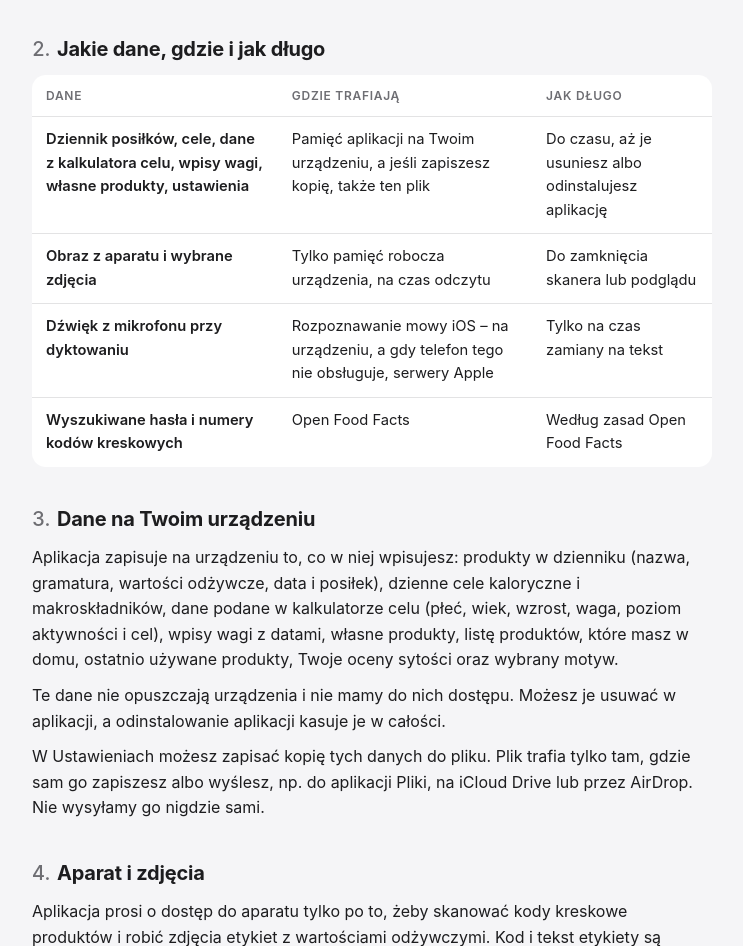
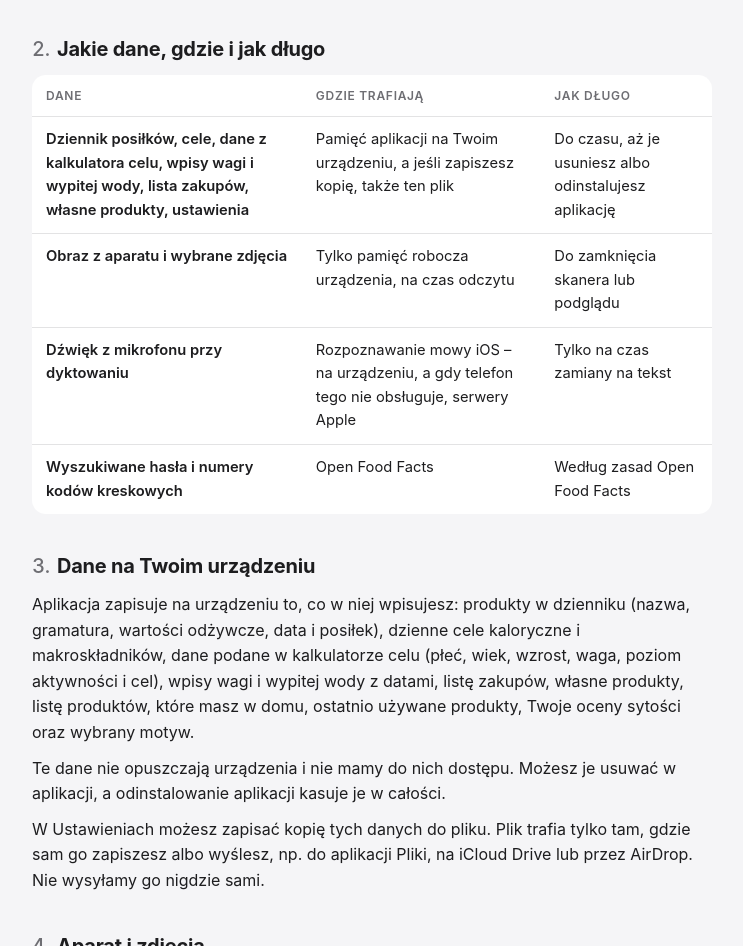
Before and after one commit to Galaa-dev/kalori, a plain HTML site: page polityka-prywatnosci.html in a window 1280 px wide. Shown: the part 739-1685 px from the top of the page, without its empty margins (268-1011 px from the left). Drawn offline with Linux system fonts and the light colour scheme.

Commit message:
Polityka prywatności: wpisy wody i lista zakupów
Claude-Session: https://claude.ai/code/session_01BBit86G8L8eTRrXQiMhbeW

Co-authored-by: Claude <noreply@anthropic.com>

```diff
--- a/polityka-prywatnosci.html
+++ b/polityka-prywatnosci.html
@@ -97,7 +97,7 @@
       <table>
         <thead><tr><th scope="col">Dane</th><th scope="col">Gdzie trafiają</th><th scope="col">Jak długo</th></tr></thead>
         <tbody>
-          <tr><td>Dziennik posiłków, cele, dane z kalkulatora celu, wpisy wagi, własne produkty, ustawienia</td><td>Pamięć aplikacji na Twoim urządzeniu, a jeśli zapiszesz kopię, także ten plik</td><td>Do czasu, aż je usuniesz albo odinstalujesz aplikację</td></tr>
+          <tr><td>Dziennik posiłków, cele, dane z kalkulatora celu, wpisy wagi i wypitej wody, lista zakupów, własne produkty, ustawienia</td><td>Pamięć aplikacji na Twoim urządzeniu, a jeśli zapiszesz kopię, także ten plik</td><td>Do czasu, aż je usuniesz albo odinstalujesz aplikację</td></tr>
           <tr><td>Obraz z aparatu i wybrane zdjęcia</td><td>Tylko pamięć robocza urządzenia, na czas odczytu</td><td>Do zamknięcia skanera lub podglądu</td></tr>
           <tr><td>Dźwięk z mikrofonu przy dyktowaniu</td><td>Rozpoznawanie mowy iOS – na urządzeniu, a gdy telefon tego nie obsługuje, serwery Apple</td><td>Tylko na czas zamiany na tekst</td></tr>
           <tr><td>Wyszukiwane hasła i numery kodów kreskowych</td><td>Open Food Facts</td><td>Według zasad Open Food Facts</td></tr>
@@ -108,7 +108,7 @@
 
   <section>
     <h2><span class="no">3.</span>Dane na Twoim urządzeniu</h2>
-    <p>Aplikacja zapisuje na urządzeniu to, co w niej wpisujesz: produkty w dzienniku (nazwa, gramatura, wartości odżywcze, data i posiłek), dzienne cele kaloryczne i makroskładników, dane podane w kalkulatorze celu (płeć, wiek, wzrost, waga, poziom aktywności i cel), wpisy wagi z datami, własne produkty, listę produktów, które masz w domu, ostatnio używane produkty, Twoje oceny sytości oraz wybrany motyw.</p>
+    <p>Aplikacja zapisuje na urządzeniu to, co w niej wpisujesz: produkty w dzienniku (nazwa, gramatura, wartości odżywcze, data i posiłek), dzienne cele kaloryczne i makroskładników, dane podane w kalkulatorze celu (płeć, wiek, wzrost, waga, poziom aktywności i cel), wpisy wagi i wypitej wody z datami, listę zakupów, własne produkty, listę produktów, które masz w domu, ostatnio używane produkty, Twoje oceny sytości oraz wybrany motyw.</p>
     <p>Te dane nie opuszczają urządzenia i nie mamy do nich dostępu. Możesz je usuwać w aplikacji, a odinstalowanie aplikacji kasuje je w całości.</p>
     <p>W Ustawieniach możesz zapisać kopię tych danych do pliku. Plik trafia tylko tam, gdzie sam go zapiszesz albo wyślesz, np. do aplikacji Pliki, na iCloud Drive lub przez AirDrop. Nie wysyłamy go nigdzie sami.</p>
   </section>
```
